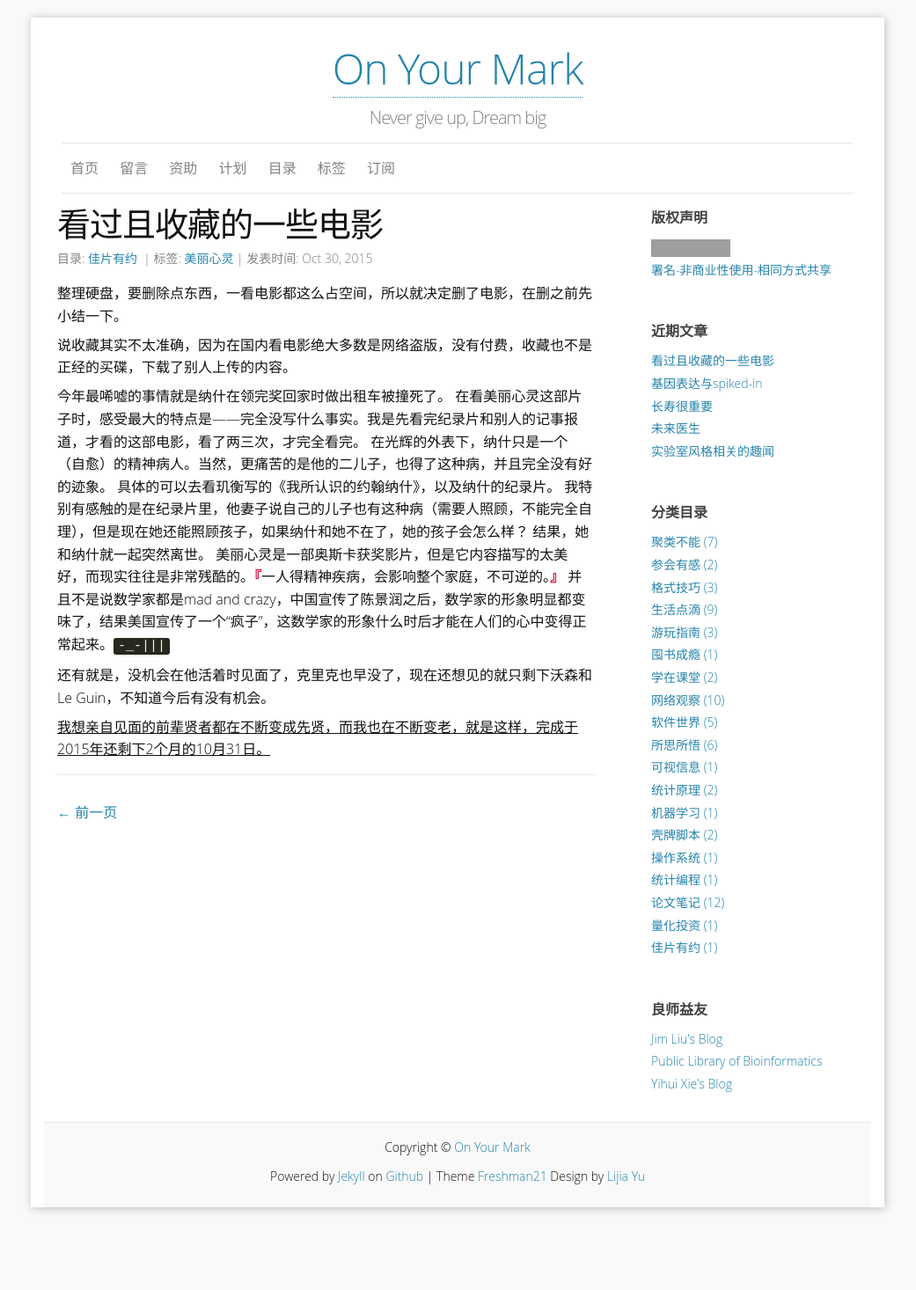
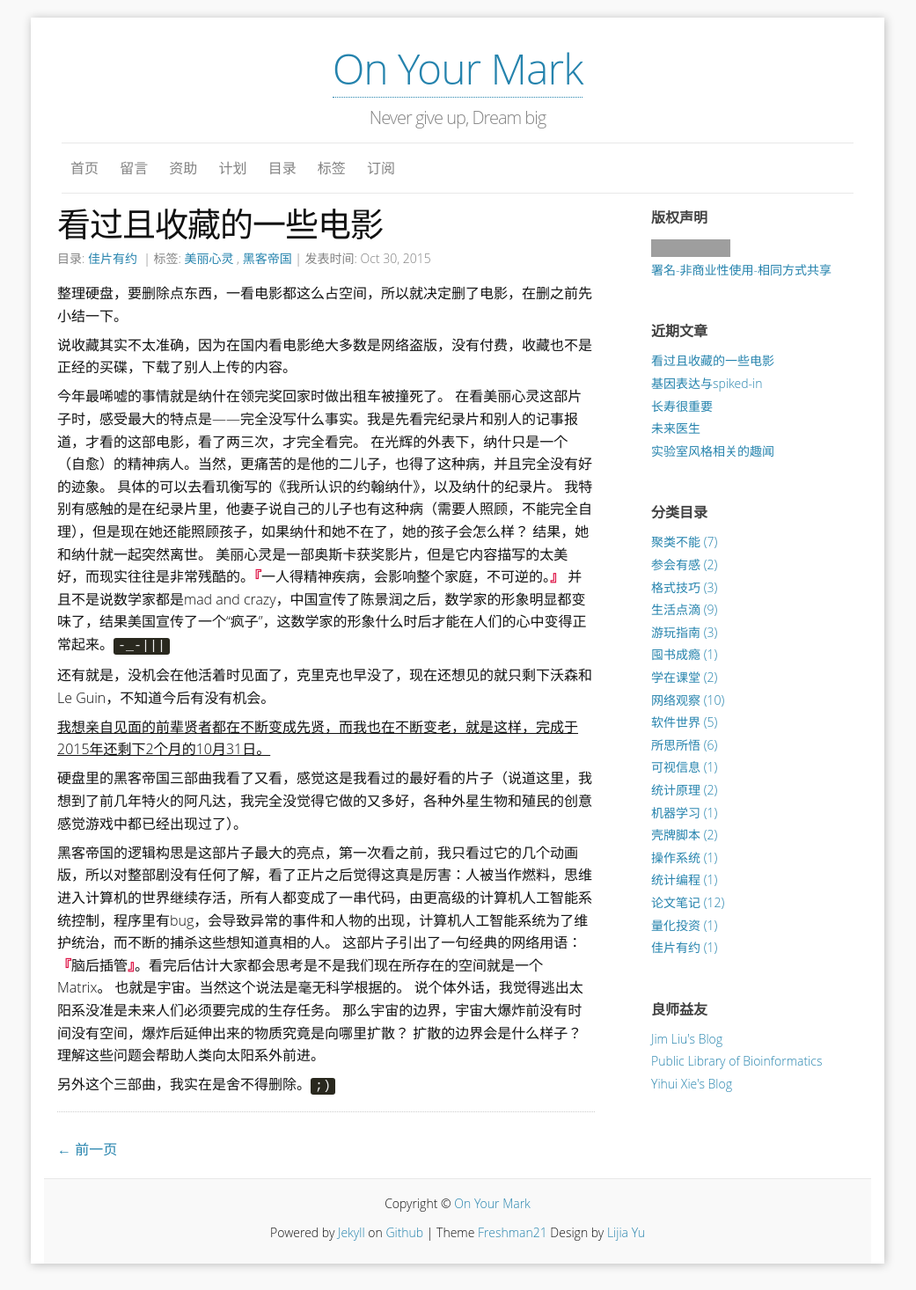
Before and after one commit to yulijia/cn, a Jekyll site: the page built from _posts/2015-10-30-some-movies.md, in a window 1280 px wide. Shown: the whole page at 88% size, without its empty margins (120-1161 px from the left). Built offline with Jekyll 4.4.1, drawn with Linux system fonts in a browser that asks for light colours; some web fonts are replaced; comment, search, counter and statistics services are not loaded; before the commit the page ends 1402 px from its top, so only the background shows below that; grey boxes are pictures that could not be loaded.

Commit message:
update new part

```diff
--- a/_posts/2015-10-30-some-movies.md
+++ b/_posts/2015-10-30-some-movies.md
@@ -6,6 +6,7 @@ author: Yu
 categories: 佳片有约
 tags:
 - 美丽心灵
+- 黑客帝国
 ---
 
 整理硬盘，要删除点东西，一看电影都这么占空间，所以就决定删了电影，在删之前先小结一下。
@@ -24,3 +25,15 @@ tags:
 还有就是，没机会在他活着时见面了，克里克也早没了，现在还想见的就只剩下沃森和Le Guin，不知道今后有没有机会。
 
 <u>我想亲自见面的前辈贤者都在不断变成先贤，而我也在不断变老，就是这样，完成于2015年还剩下2个月的10月31日。</u>
+
+
+硬盘里的黑客帝国三部曲我看了又看，感觉这是我看过的最好看的片子（说道这里，我想到了前几年特火的阿凡达，我完全没觉得它做的又多好，各种外星生物和殖民的创意感觉游戏中都已经出现过了）。
+
+黑客帝国的逻辑构思是这部片子最大的亮点，第一次看之前，我只看过它的几个动画版，所以对整部剧没有任何了解，看了正片之后觉得这真是厉害：人被当作燃料，思维进入计算机的世界继续存活，所有人都变成了一串代码，由更高级的计算机人工智能系统控制，程序里有bug，会导致异常的事件和人物的出现，计算机人工智能系统为了维护统治，而不断的捕杀这些想知道真相的人。
+这部片子引出了一句经典的网络用语：<q>脑后插管</q>。看完后估计大家都会思考是不是我们现在所存在的空间就是一个Matrix。
+也就是宇宙。当然这个说法是毫无科学根据的。
+说个体外话，我觉得逃出太阳系没准是未来人们必须要完成的生存任务。
+那么宇宙的边界，宇宙大爆炸前没有时间没有空间，爆炸后延伸出来的物质究竟是向哪里扩散？
+扩散的边界会是什么样子？理解这些问题会帮助人类向太阳系外前进。
+
+另外这个三部曲，我实在是舍不得删除。<code>;)</code>
```
